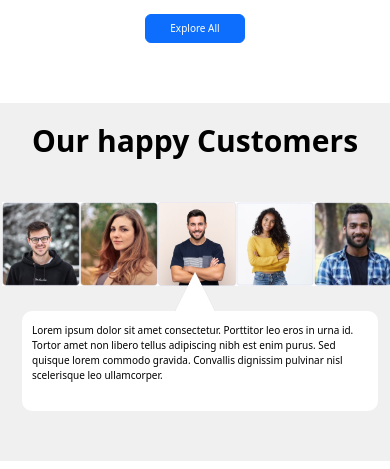
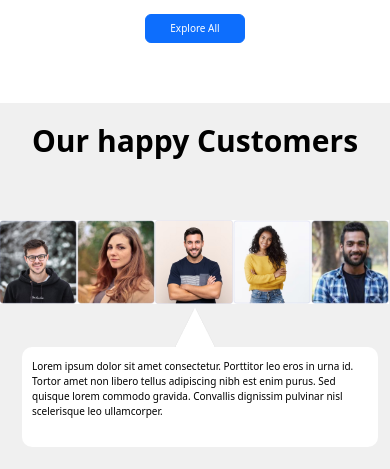
Before and after one commit to abhishekohmz/breezeland, a plain HTML site: page index.html in a window 390 px wide. Shown: the part 903-1372 px from the top of the page. Drawn offline with nearby package versions, Linux system fonts and the light colour scheme.

Commit message:
breezeland

```diff
--- a/style.css
+++ b/style.css
@@ -350,7 +350,8 @@ background: linear-gradient(to right, #0E1625FC, #101D46);
             #images{
                 height: 150px;
                 width: 150px;
-                margin: 2px;
+                margin-left: -1px;
+
             }
             #lorem{
                 border-radius: 10px;
```
